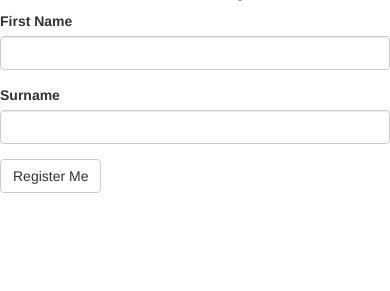
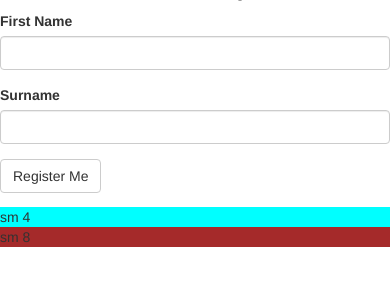
Before and after one commit to PyJan/Bootstrap_base, a Flask app: page / in a window 390 px wide. Shown: the part 59-350 px from the top of the page. Run offline with Flask 2, Linux system fonts and the light colour scheme; some libraries are stand-ins or nearby versions.

Commit message:
flexbox test

```diff
--- a/templates/base.html
+++ b/templates/base.html
@@ -18,6 +18,15 @@
     {% block content %}
     <h1>Hello, Bootstrap</h1>
     {{wtf.quick_form(userform)}}
+
+    <div class="row">
+        <div class="col-sm-4" style="background-color: aqua;">
+            sm 4
+        </div>
+        <div class='col-sm-8' style="background-color:brown;">
+            sm 8
+        </div>
+    </div>
     {% endblock %}
 </body>
 </html>
```
